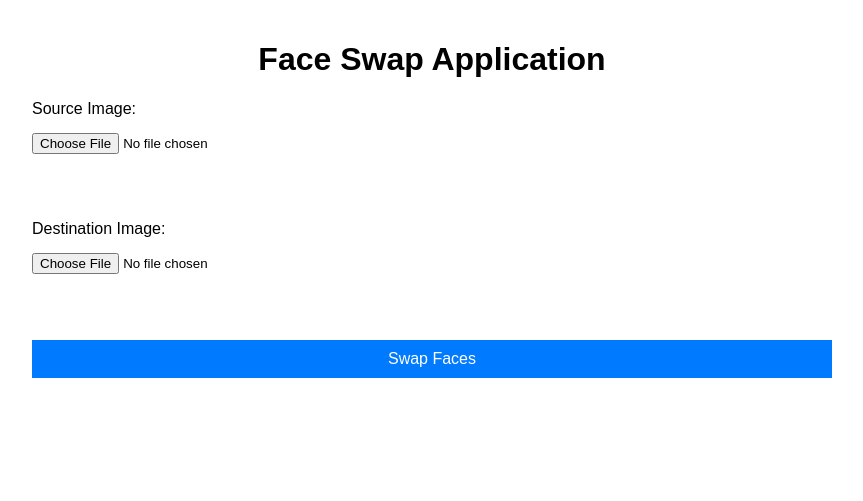
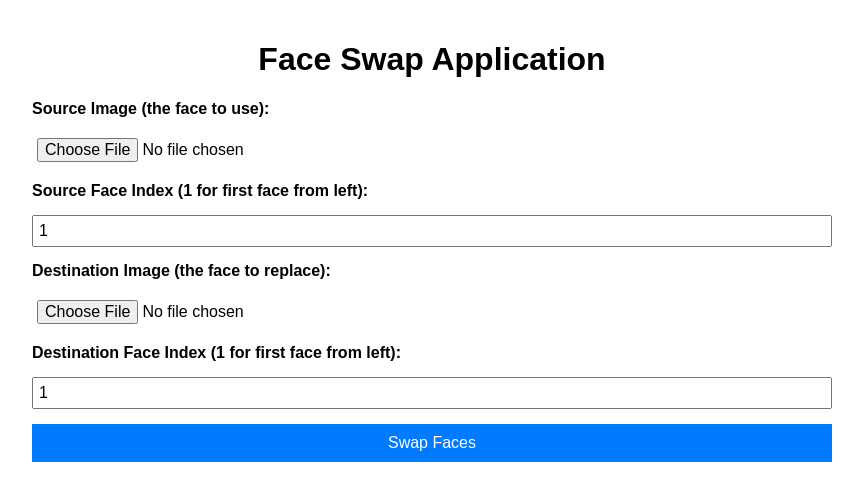
Before and after one commit to leobahaofengqiu/face-swap, a FastAPI app: page / in a window 1280 px wide. Shown: the top 501 px of the page, without its empty margins (208-1071 px from the left). Run offline with FastAPI, Linux system fonts and the light colour scheme.

Commit message:
Update index.html

```diff
--- a/templates/index.html
+++ b/templates/index.html
@@ -18,6 +18,13 @@
             display: flex;
             flex-direction: column;
             gap: 15px;
+        }
+        label {
+            font-weight: bold;
+        }
+        input[type="file"], input[type="number"] {
+            padding: 5px;
+            font-size: 16px;
         }
         button {
             padding: 10px;
@@ -59,10 +66,14 @@
 <body>
     <h1>Face Swap Application</h1>
     <form id="swap-form">
-        <label for="source_image">Source Image:</label>
-        <input type="file" id="source_image" name="source_image" accept="image/png,image/jpeg" required><br><br>
-        <label for="dest_image">Destination Image:</label>
-        <input type="file" id="dest_image" name="dest_image" accept="image/png,image/jpeg" required><br><br>
+        <label for="source_image">Source Image (the face to use):</label>
+        <input type="file" id="source_image" name="source_image" accept="image/png,image/jpeg" required>
+        <label for="source_face_idx">Source Face Index (1 for first face from left):</label>
+        <input type="number" id="source_face_idx" name="source_face_idx" value="1" min="1" required>
+        <label for="dest_image">Destination Image (the face to replace):</label>
+        <input type="file" id="dest_image" name="dest_image" accept="image/png,image/jpeg" required>
+        <label for="dest_face_idx">Destination Face Index (1 for first face from left):</label>
+        <input type="number" id="dest_face_idx" name="dest_face_idx" value="1" min="1" required>
         <button type="submit">Swap Faces</button>
     </form>
     <div id="loader" class="loader"></div>
@@ -77,6 +88,8 @@
             const formData = new FormData();
             formData.append('source_image', document.getElementById('source_image').files[0]);
             formData.append('dest_image', document.getElementById('dest_image').files[0]);
+            formData.append('source_face_idx', document.getElementById('source_face_idx').value);
+            formData.append('dest_face_idx', document.getElementById('dest_face_idx').value);
 
             const resultDiv = document.getElementById('result');
             const errorDiv = document.getElementById('error');
```
